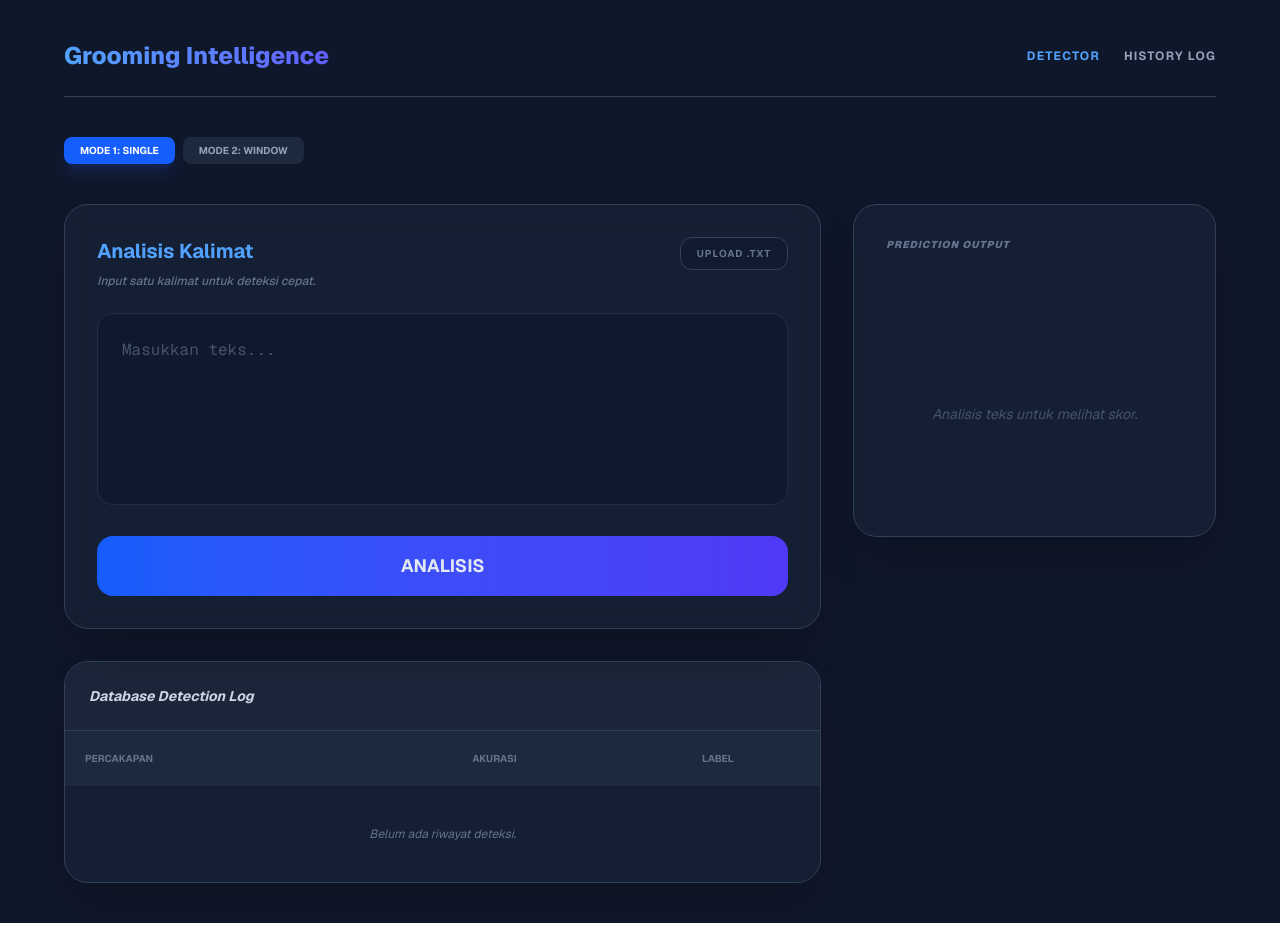
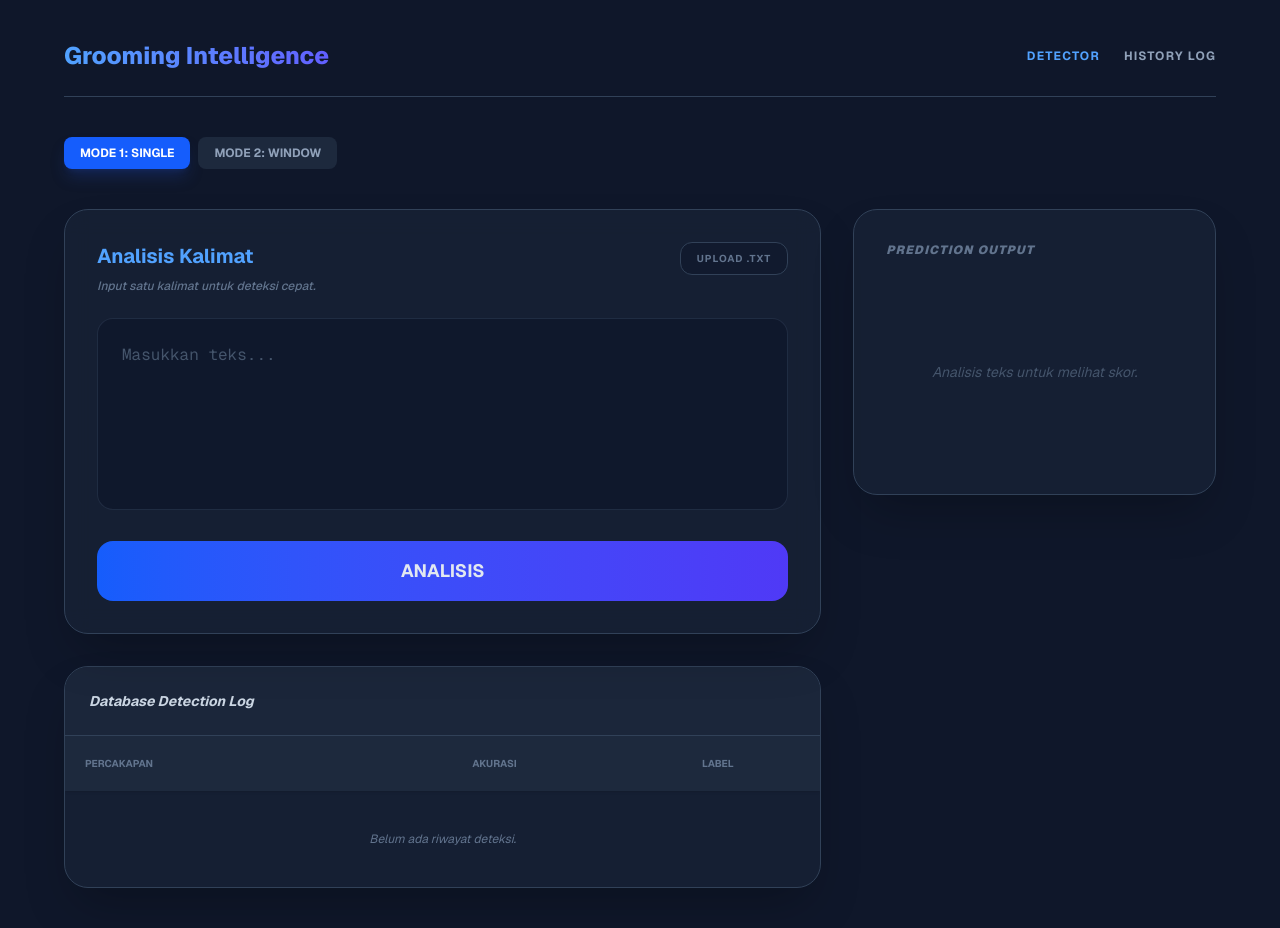
Before and after one commit to ilyfauzan/CegahGrooming, a Next.js app in the folder grooming-detector-ui/: page / in a window 1280 px wide. Built offline with nearby package versions, Linux system fonts and the light colour scheme; no server answers.

Commit message:
Meningkatkan desain responsif: Header stacked, padding dinamis, dan ukuran font aksesibel untuk HP

```diff
--- a/grooming-detector-ui/app/components/HistoryTable.tsx
+++ b/grooming-detector-ui/app/components/HistoryTable.tsx
@@ -105,7 +105,7 @@ export default function HistoryTable({
                   </td>
                   <td className="p-5 text-center">
                     <span
-                      className={`px-3 py-1 rounded-lg text-[10px] font-black tracking-wider border ${badgeStyle}`}
+                      className={`px-3 py-1 rounded-lg text-[9px] md:text-[10px] font-black tracking-wider border ${badgeStyle}`}
                     >
                       {badgeLabel}
                     </span>
--- a/grooming-detector-ui/app/components/ResultDisplay.tsx
+++ b/grooming-detector-ui/app/components/ResultDisplay.tsx
@@ -56,10 +56,10 @@ export default function ResultDisplay({
       {/* BOX ALERT GLOBAL - Removed as per instruction, hasAlert prop is also removed */}
 
       <div
-        className={`p-8 rounded-3xl border shadow-2xl sticky top-10 transition-all duration-700 bg-slate-800/50 border-slate-700`}
+        className={`p-5 md:p-8 rounded-3xl border shadow-2xl sticky top-10 transition-all duration-700 bg-slate-800/50 border-slate-700`}
       >
-        <div className="flex justify-between items-center mb-8">
-          <h3 className="text-slate-500 text-[10px] font-black uppercase tracking-widest mb-10 italic">
+        <div className="flex justify-between items-center mb-6">
+          <h3 className="text-slate-500 text-[10px] md:text-xs font-black uppercase tracking-widest italic">
             Prediction Output
           </h3>
           {result?.isDropping && (
--- a/grooming-detector-ui/app/page.tsx
+++ b/grooming-detector-ui/app/page.tsx
@@ -247,20 +247,20 @@ export default function DetectorDashboard() {
           <div className="flex gap-2">
             <button
               onClick={() => setActiveTab("single")}
-              className={`px-4 py-1.5 rounded-lg text-[10px] font-bold transition-all ${activeTab === "single" ? "bg-blue-600 text-white shadow-lg shadow-blue-900/40" : "bg-slate-800 text-slate-400"}`}
+              className={`px-4 py-2 rounded-lg text-xs font-bold transition-all ${activeTab === "single" ? "bg-blue-600 text-white shadow-lg shadow-blue-900/40" : "bg-slate-800 text-slate-400"}`}
             >
               MODE 1: SINGLE
             </button>
             <button
               onClick={() => setActiveTab("window")}
-              className={`px-4 py-1.5 rounded-lg text-[10px] font-bold transition-all ${activeTab === "window" ? "bg-blue-600 text-white shadow-lg shadow-blue-900/40" : "bg-slate-800 text-slate-400"}`}
+              className={`px-4 py-2 rounded-lg text-xs font-bold transition-all ${activeTab === "window" ? "bg-blue-600 text-white shadow-lg shadow-blue-900/40" : "bg-slate-800 text-slate-400"}`}
             >
               MODE 2: WINDOW
             </button>
           </div>
         </div>
 
-        <div className="grid lg:grid-cols-3 gap-8">
+        <div className="grid grid-cols-1 lg:grid-cols-3 gap-8">
           <div className="lg:col-span-2 space-y-8">
             <InputArea
               activeTab={activeTab}
```
